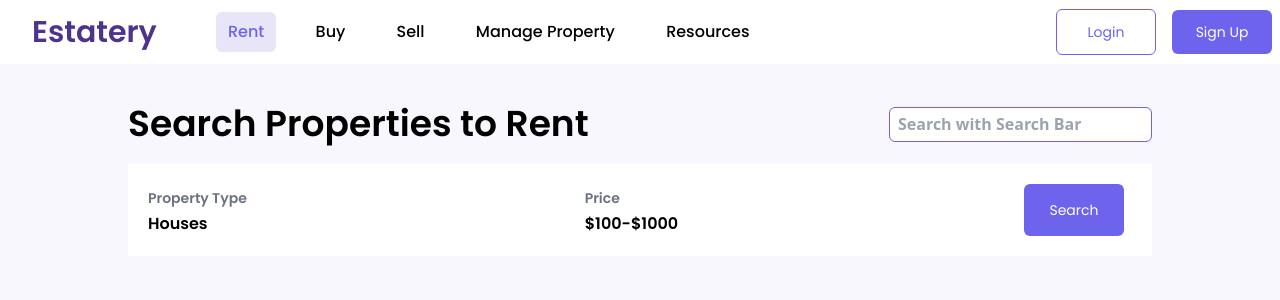
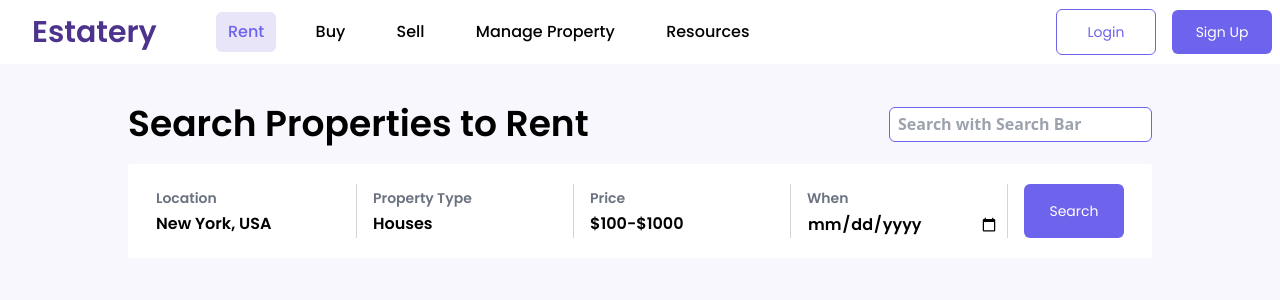
Before and after one commit to SayarB/reunion-task, a React (Create React App) app: page / in a window 1280 px wide. Shown: the top 300 px of the page. Built offline with nearby package versions, Linux system fonts and the light colour scheme.

Commit message:
feat: added right border and alignment of filters

```diff
--- a/src/components/App.tsx
+++ b/src/components/App.tsx
@@ -1,17 +1,24 @@
-import React from 'react';
+import React, { useState } from 'react';
 import FilterBar from './FilterBar/FilterBar';
 import { Navbar } from './Navbar/Navbar';
 import SearchBar from './SearchBar/SearchBar';
 export type FilterOptions = {
   location:string
-  date: Date
+  date: string
   propertyType:string
   priceRange:string
 }
 function App() {
+  const defaultFilterOptions:FilterOptions = {
+    location: '',
+    date: '',
+    propertyType: '',
+    priceRange: ''
+  }
+  const [filterOptions, setFilterOptions] = useState(defaultFilterOptions)
 
   const onSearchButtonClick = (options:FilterOptions)=>{
-    console.log(options)
+    setFilterOptions(options)
   }
   return (
     <div className=' bg-background min-h-[100vh]'>
--- /dev/null
+++ b/src/components/DateFilterElement/DateFilterElement.tsx
@@ -0,0 +1,19 @@
+import React from 'react'
+
+type Props = {
+  title:string
+  value:string
+  onChange: (changed:string)=>void
+}
+
+const DateFilterElement = (props: Props) => {
+  return (
+    <div className='flex flex-1 mx-2 flex-col relative cursor-pointer w-[200px] border-r-[1px] border-gray-300'>
+        <p className='text-sm font-serif font-semibold text-gray-500 my-1'>{props.title}</p>
+        <input className=' font-semibold mr-2 focus:outline-none' type="date" value={props.value} onChange={(e)=>{
+          props.onChange(e.target.value)
+        }} />
+      </div>
+  )
+}
+export default DateFilterElement
--- a/src/components/DropdownFilterElement/DropdownFilterElement.tsx
+++ b/src/components/DropdownFilterElement/DropdownFilterElement.tsx
@@ -16,12 +16,12 @@ const DropdownFilterElement = (props: Props) => {
     setOpen(open=>!open)
   }
   return (
-    <div className='flex flex-col relative cursor-pointer'>
+    <div className='flex flex-1 mx-2 flex-col relative cursor-pointer w-[200px] border-r-[1px] border-gray-300'>
         <p className='text-sm font-serif font-semibold text-gray-500 my-1'>{props.title}</p>
         <p className='text-base font-bold' onClick={toggleOpen}>{props.value}</p>
-        {open && <div className='absolute top-[110%] -left-[0%] bg-white  rounded-sm'>
-          <ul>
-            {props.options.map(((opt,i)=><li key={props.title+"-"+i} className=' px-5 py-2 hover:bg-gray-200 cursor-pointer' onClick={()=>{
+        {open && <div className='absolute w-full top-[110%] -left-[0%] bg-white  rounded-sm'>
+          <ul className='w-[100%]'>
+            {props.options.map(((opt,i)=><li key={props.title+"-"+i} className='w-[100%] px-5 py-2 hover:bg-gray-200 cursor-pointer' onClick={()=>{
               toggleOpen()
               props.onChange(opt)
             }}>{opt}</li>))}
--- a/src/components/FilterBar/FilterBar.tsx
+++ b/src/components/FilterBar/FilterBar.tsx
@@ -2,6 +2,8 @@ import React,{useCallback, useState} from 'react'
 import Button from '../Button/Button'
 import DropdownFilterElement from '../DropdownFilterElement/DropdownFilterElement'
 import {FilterOptions} from "../App"
+import DateFilterElement from '../DateFilterElement/DateFilterElement'
+import InputFilterElement from '../InputFilterElement/InputFilterElement'
 type Props = {
   locationOptions:string[]
   priceRangeOptions: string[]
@@ -11,7 +13,7 @@ type Props = {
 
 const FilterBar = (props: Props) => {
   const [location, setLocation] = useState(props.locationOptions[0]||"")
-  const [date, setDate] = useState(new Date())
+  const [date, setDate] = useState("Select Move-in Date")
   const [priceRange, setPriceRange] = useState(props.priceRangeOptions[0]||"")
   const [propertyType, setPropertyType] = useState(props.propertyOptions[0]||"")
 
@@ -22,20 +24,23 @@ const FilterBar = (props: Props) => {
 
   const onLocationChange = useCallback((changed:string)=>{
     setLocation(changed)
-  },[setPropertyType])
+  },[setLocation])
 
   const onPriceRangeChange = useCallback((changed:string)=>{
     setPriceRange(changed)
-  },[setPropertyType])
+  },[setPriceRange])
 
   const onDateChange = useCallback((changed:string)=>{
-    setDate(new Date(changed))
-  },[setPropertyType])
+    console.log(changed)
+    setDate(changed)
+  },[setDate])
 
   return (
     <div className='flex justify-between bg-white p-5 my-5 rounded-sm font-serif'>
+      <InputFilterElement title='Location' value = {location} onChange={onLocationChange}/>
       <DropdownFilterElement title="Property Type" value={propertyType} options={props.propertyOptions} onChange={onPropertyTypeChange}/>
       <DropdownFilterElement title="Price" value={priceRange} options={props.priceRangeOptions} onChange={onPriceRangeChange}/>
+      <DateFilterElement title={"When"} value={date} onChange={onDateChange}/>
       <Button onClick={()=>{
         const filterOptions: FilterOptions = {
           location: location,
--- /dev/null
+++ b/src/components/InputFilterElement/InputFilterElement.tsx
@@ -0,0 +1,21 @@
+import React from 'react'
+
+type Props = {
+  title:string
+  value:string
+  onChange: (changed:string)=>void
+}
+
+const InputFilterElement = (props: Props) => {
+  return (
+    <div className='flex flex-1 mx-2 flex-col relative cursor-pointer w-[200px] border-r-[1px] border-gray-300'>
+        <p className='text-sm font-serif font-semibold text-gray-500 my-1'>{props.title}</p>
+        <input className=' font-semibold focus:outline-none focus:border-b-[1px] border-black' type="text" value={props.value} onChange={(e)=>{
+          e.preventDefault()
+          props.onChange(e.target.value)
+        }} />
+      </div>
+  )
+}
+
+export default InputFilterElement
```
